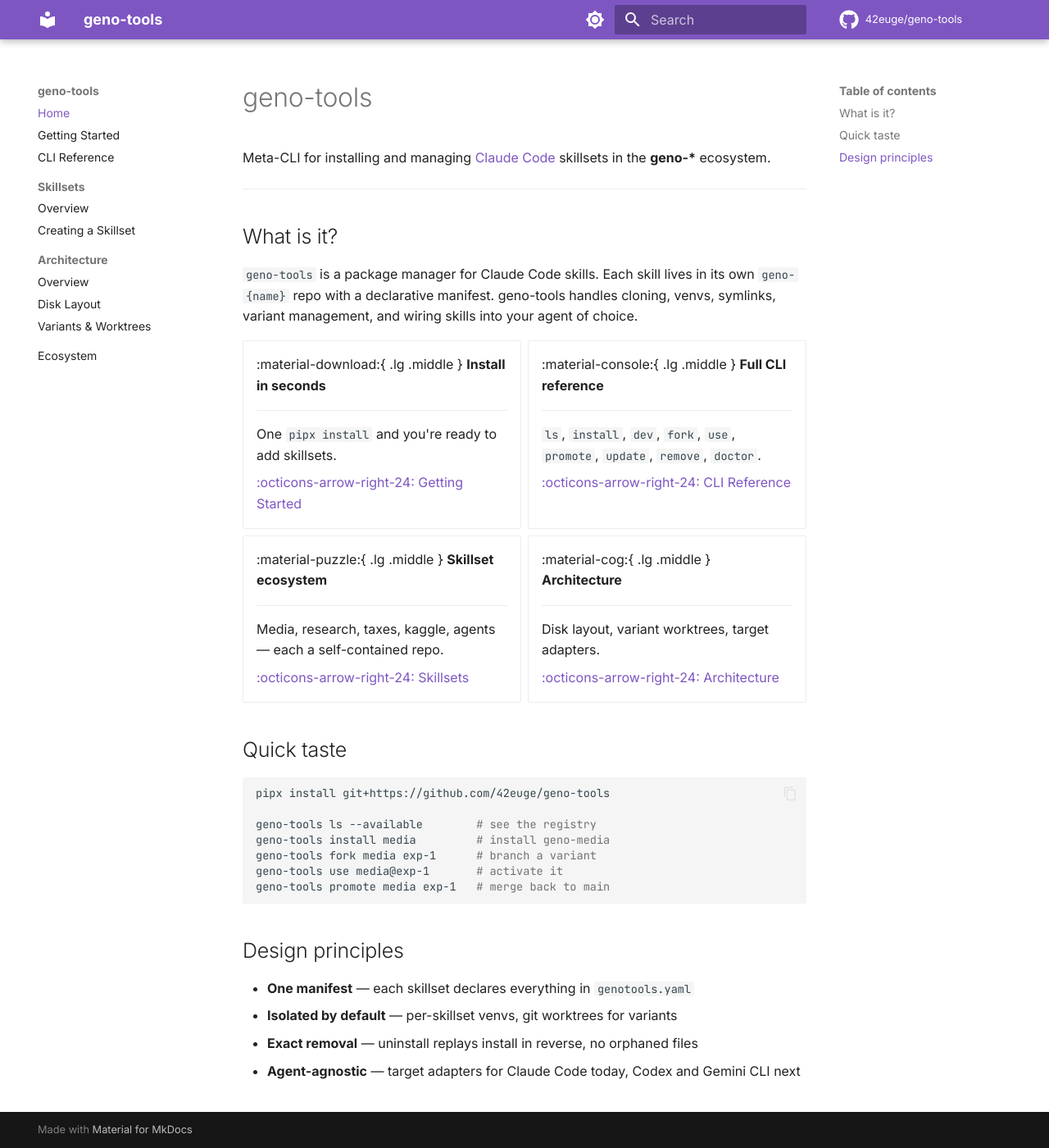
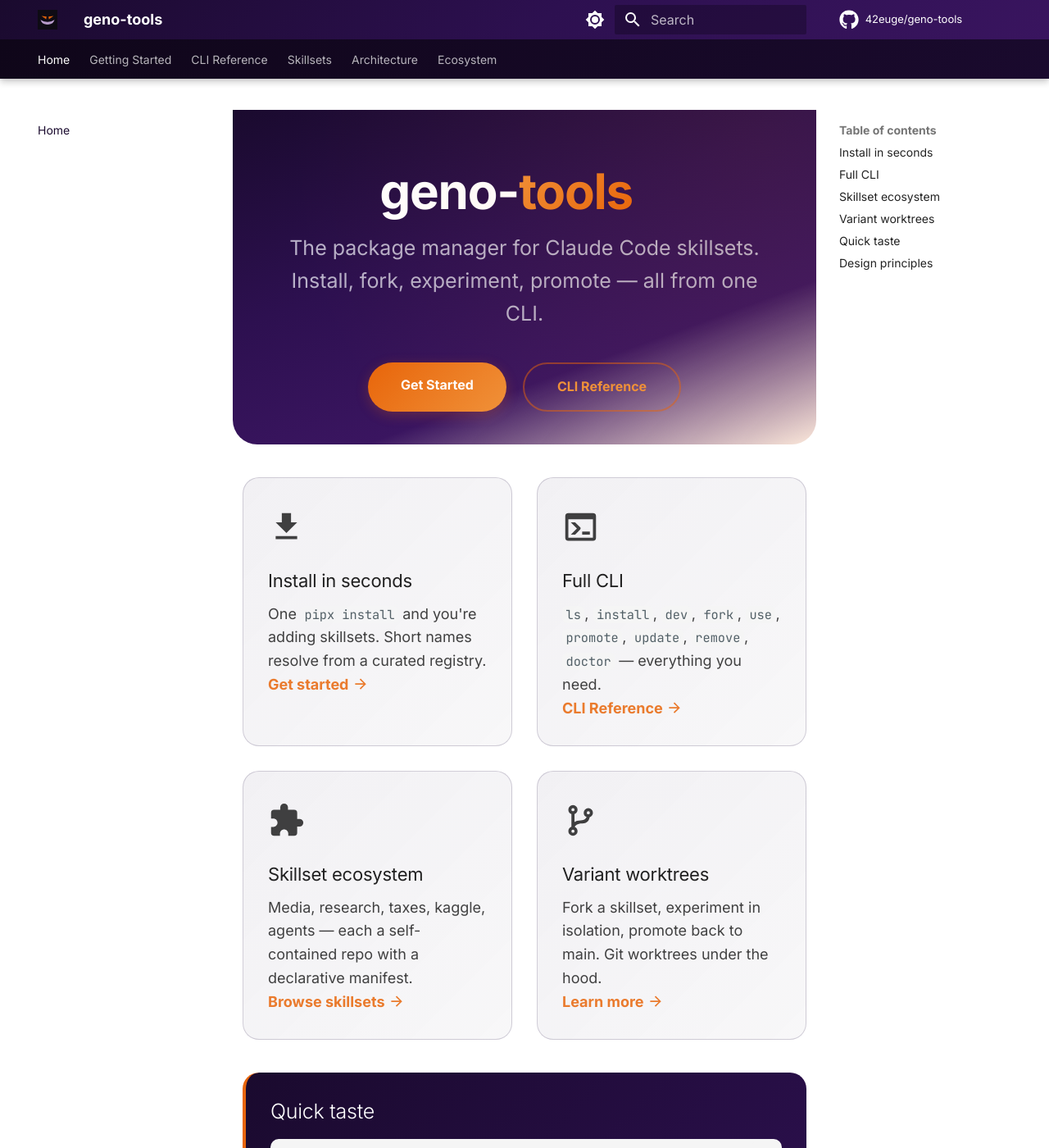
Before and after one commit to 42euge/geno-tools, an MkDocs documentation site: the page built from docs/index.md, in a window 1280 px wide and 1400 px high. Shown: the whole window at 82% size. Built offline with MkDocs 1.6.1 and Material for MkDocs 9.7.7, drawn with Linux system fonts in a browser that asks for light colours; comment, search, counter and statistics services are not loaded; some of the changed text lies outside the part shown.

Commit message:
Style docs site: hero landing page, custom purple+orange theme, logo
- Deep purple (#1a0a2e) + orange (#e8650a) color palette
- Hero section with gradient background and CTA buttons
- Feature cards with hover effects
- Custom nav tabs, table headers, admonitions
- Vector logo (Gengar-inspired face) as site logo + favicon
- Announcement banner
- Dark/light mode with custom colors for both

Co-Authored-By: Claude Opus 4.6 (1M context) <noreply@anthropic.com>

````diff
--- a/docs/index.md
+++ b/docs/index.md
@@ -1,48 +1,62 @@
-# geno-tools
+<div class="hero" markdown>
 
-Meta-CLI for installing and managing [Claude Code](https://docs.anthropic.com/en/docs/claude-code) skillsets in the **geno-\*** ecosystem.
+# geno-<span>tools</span>
 
----
+The package manager for Claude Code skillsets.
+Install, fork, experiment, promote — all from one CLI.
 
-## What is it?
-
-`geno-tools` is a package manager for Claude Code skills. Each skill lives in its own `geno-{name}` repo with a declarative manifest. geno-tools handles cloning, venvs, symlinks, variant management, and wiring skills into your agent of choice.
-
-<div class="grid cards" markdown>
-
--   :material-download:{ .lg .middle } **Install in seconds**
-
-    ---
-
-    One `pipx install` and you're ready to add skillsets.
-
-    [:octicons-arrow-right-24: Getting Started](getting-started.md)
-
--   :material-console:{ .lg .middle } **Full CLI reference**
-
-    ---
-
-    `ls`, `install`, `dev`, `fork`, `use`, `promote`, `update`, `remove`, `doctor`.
-
-    [:octicons-arrow-right-24: CLI Reference](cli-reference.md)
-
--   :material-puzzle:{ .lg .middle } **Skillset ecosystem**
-
-    ---
-
-    Media, research, taxes, kaggle, agents — each a self-contained repo.
-
-    [:octicons-arrow-right-24: Skillsets](skillsets/index.md)
-
--   :material-cog:{ .lg .middle } **Architecture**
-
-    ---
-
-    Disk layout, variant worktrees, target adapters.
-
-    [:octicons-arrow-right-24: Architecture](architecture/index.md)
+<div class="hero-buttons">
+<a href="getting-started/" class="btn-primary">Get Started</a>
+<a href="cli-reference/" class="btn-secondary">CLI Reference</a>
+</div>
 
 </div>
+
+<div class="feature-grid" markdown>
+
+<div class="feature-card" markdown>
+<span class="card-icon">:material-download:</span>
+
+### Install in seconds
+
+One `pipx install` and you're adding skillsets. Short names resolve from a curated registry.
+
+[Get started :material-arrow-right:](getting-started.md)
+</div>
+
+<div class="feature-card" markdown>
+<span class="card-icon">:material-console:</span>
+
+### Full CLI
+
+`ls`, `install`, `dev`, `fork`, `use`, `promote`, `update`, `remove`, `doctor` — everything you need.
+
+[CLI Reference :material-arrow-right:](cli-reference.md)
+</div>
+
+<div class="feature-card" markdown>
+<span class="card-icon">:material-puzzle:</span>
+
+### Skillset ecosystem
+
+Media, research, taxes, kaggle, agents — each a self-contained repo with a declarative manifest.
+
+[Browse skillsets :material-arrow-right:](skillsets/index.md)
+</div>
+
+<div class="feature-card" markdown>
+<span class="card-icon">:material-source-branch:</span>
+
+### Variant worktrees
+
+Fork a skillset, experiment in isolation, promote back to main. Git worktrees under the hood.
+
+[Learn more :material-arrow-right:](architecture/variants.md)
+</div>
+
+</div>
+
+<div class="quick-taste" markdown>
 
 ## Quick taste
 
@@ -56,9 +70,18 @@ geno-tools use media@exp-1       # activate it
 geno-tools promote media exp-1   # merge back to main
 ```
 
+</div>
+
 ## Design principles
 
-- **One manifest** — each skillset declares everything in `genotools.yaml`
-- **Isolated by default** — per-skillset venvs, git worktrees for variants
-- **Exact removal** — uninstall replays install in reverse, no orphaned files
-- **Agent-agnostic** — target adapters for Claude Code today, Codex and Gemini CLI next
+:material-file-document-outline: **One manifest**
+:   Each skillset declares everything in `genotools.yaml` — deps, scripts, configs.
+
+:material-shield-lock-outline: **Isolated by default**
+:   Per-skillset venvs. Git worktrees for variants. Nothing leaks.
+
+:material-undo: **Exact removal**
+:   Uninstall replays install in reverse. No orphaned files, ever.
+
+:material-puzzle-outline: **Agent-agnostic**
+:   Target adapters for Claude Code today. Codex and Gemini CLI next.
--- /dev/null
+++ b/docs/overrides/partials/announce.html
@@ -0,0 +1 @@
+geno-tools is in active development &mdash; <a href="https://github.com/42euge/geno-tools">star on GitHub</a> to follow along
--- /dev/null
+++ b/docs/stylesheets/extra.css
@@ -0,0 +1,288 @@
+/* ── Deep purple + orange palette ── */
+
+:root {
+  --md-primary-fg-color: #1a0a2e;
+  --md-primary-fg-color--light: #2d1b4e;
+  --md-primary-fg-color--dark: #0f0619;
+  --md-primary-bg-color: #fff;
+  --md-primary-bg-color--light: #ffffffb3;
+  --md-accent-fg-color: #e8650a;
+  --md-accent-fg-color--transparent: #e8650a1a;
+  --md-accent-bg-color: #fff;
+  --md-accent-bg-color--light: #ffffffb3;
+}
+
+[data-md-color-scheme="slate"] {
+  --md-primary-fg-color: #1a0a2e;
+  --md-primary-fg-color--light: #2d1b4e;
+  --md-primary-fg-color--dark: #0f0619;
+  --md-primary-bg-color: #e8e0f0;
+  --md-primary-bg-color--light: #e8e0f0b3;
+  --md-accent-fg-color: #f0923a;
+  --md-accent-fg-color--transparent: #f0923a1a;
+  --md-default-bg-color: #0e0b14;
+  --md-default-bg-color--light: #161120;
+  --md-default-bg-color--lighter: #1e1830;
+  --md-default-bg-color--lightest: #2a2240;
+  --md-default-fg-color: #e0dce6;
+  --md-default-fg-color--light: #b8b0c8;
+  --md-default-fg-color--lighter: #8a7fa0;
+  --md-default-fg-color--lightest: #5c5470;
+  --md-code-bg-color: #16112080;
+  --md-code-fg-color: #e0dce6;
+  --md-typeset-color: #e0dce6;
+  --md-typeset-a-color: #f0923a;
+  --md-footer-bg-color: #0a0710;
+  --md-footer-bg-color--dark: #060410;
+}
+
+/* ── Header gradient ── */
+
+.md-header {
+  background: linear-gradient(135deg, #1a0a2e 0%, #2d1050 50%, #3a1560 100%);
+}
+
+/* ── Tabs styling ── */
+
+.md-tabs {
+  background: linear-gradient(135deg, #0f0619 0%, #1a0a2e 100%);
+}
+
+.md-tabs__link--active,
+.md-tabs__link:hover {
+  color: #f0923a !important;
+}
+
+/* ── Hero section (home page only) ── */
+
+.md-typeset .hero {
+  text-align: center;
+  padding: 3rem 1rem 2rem;
+  margin: -0.6rem -0.6rem 2rem;
+  background: linear-gradient(160deg, #1a0a2e 0%, #2d1050 40%, #3a1560 70%, #e8650a20 100%);
+  border-radius: 0 0 1.5rem 1.5rem;
+  position: relative;
+  overflow: hidden;
+}
+
+.md-typeset .hero::before {
+  content: "";
+  position: absolute;
+  top: -50%;
+  left: -50%;
+  width: 200%;
+  height: 200%;
+  background: radial-gradient(circle at 70% 30%, #e8650a15 0%, transparent 50%);
+  pointer-events: none;
+}
+
+.md-typeset .hero h1 {
+  font-size: 3rem;
+  font-weight: 800;
+  color: #fff;
+  margin: 0 0 0.5rem;
+  letter-spacing: -0.02em;
+}
+
+.md-typeset .hero h1 span {
+  background: linear-gradient(135deg, #f0923a, #e8650a);
+  -webkit-background-clip: text;
+  -webkit-text-fill-color: transparent;
+  background-clip: text;
+}
+
+.md-typeset .hero p {
+  font-size: 1.25rem;
+  color: #b8b0c8;
+  max-width: 600px;
+  margin: 0 auto 2rem;
+}
+
+.md-typeset .hero .hero-buttons {
+  display: flex;
+  gap: 1rem;
+  justify-content: center;
+  flex-wrap: wrap;
+}
+
+.md-typeset .hero .hero-buttons a {
+  display: inline-block;
+  padding: 0.75rem 2rem;
+  border-radius: 2rem;
+  font-weight: 600;
+  text-decoration: none;
+  transition: all 0.2s ease;
+}
+
+.md-typeset .hero .hero-buttons .btn-primary {
+  background: linear-gradient(135deg, #e8650a, #f0923a);
+  color: #fff;
+  box-shadow: 0 4px 15px #e8650a40;
+}
+
+.md-typeset .hero .hero-buttons .btn-primary:hover {
+  box-shadow: 0 6px 25px #e8650a60;
+  transform: translateY(-2px);
+}
+
+.md-typeset .hero .hero-buttons .btn-secondary {
+  border: 2px solid #e8650a80;
+  color: #f0923a;
+}
+
+.md-typeset .hero .hero-buttons .btn-secondary:hover {
+  background: #e8650a15;
+  border-color: #e8650a;
+}
+
+/* ── Feature cards ── */
+
+.md-typeset .feature-grid {
+  display: grid;
+  grid-template-columns: repeat(auto-fit, minmax(250px, 1fr));
+  gap: 1.5rem;
+  margin: 2rem 0;
+}
+
+.md-typeset .feature-card {
+  background: linear-gradient(135deg, #2d1b4e10, #1a0a2e08);
+  border: 1px solid #2d1b4e30;
+  border-radius: 1rem;
+  padding: 1.5rem;
+  transition: all 0.25s ease;
+  position: relative;
+  overflow: hidden;
+}
+
+[data-md-color-scheme="slate"] .md-typeset .feature-card {
+  background: linear-gradient(135deg, #2d1b4e30, #1a0a2e20);
+  border-color: #3a156040;
+}
+
+.md-typeset .feature-card:hover {
+  border-color: #e8650a60;
+  transform: translateY(-3px);
+  box-shadow: 0 8px 30px #e8650a15;
+}
+
+.md-typeset .feature-card .card-icon {
+  font-size: 2rem;
+  margin-bottom: 0.75rem;
+  display: block;
+}
+
+.md-typeset .feature-card h3 {
+  margin: 0 0 0.5rem;
+  font-size: 1.1rem;
+}
+
+.md-typeset .feature-card p {
+  margin: 0;
+  font-size: 0.9rem;
+  opacity: 0.85;
+}
+
+.md-typeset .feature-card a {
+  color: #e8650a;
+  font-weight: 600;
+  text-decoration: none;
+}
+
+.md-typeset .feature-card a:hover {
+  text-decoration: underline;
+}
+
+/* ── Code blocks ── */
+
+.md-typeset code {
+  border-radius: 0.3rem;
+}
+
+.md-typeset pre > code {
+  border-radius: 0.5rem;
+}
+
+[data-md-color-scheme="slate"] .highlight code {
+  border: 1px solid #2d1b4e40;
+}
+
+/* ── Admonitions with orange accents ── */
+
+.md-typeset .admonition.tip,
+.md-typeset details.tip {
+  border-color: #e8650a;
+}
+
+.md-typeset .tip > .admonition-title,
+.md-typeset .tip > summary {
+  background-color: #e8650a15;
+}
+
+.md-typeset .tip > .admonition-title::before,
+.md-typeset .tip > summary::before {
+  background-color: #e8650a;
+}
+
+/* ── Tables ── */
+
+.md-typeset table:not([class]) th {
+  background: linear-gradient(135deg, #1a0a2e, #2d1050);
+  color: #fff;
+}
+
+[data-md-color-scheme="slate"] .md-typeset table:not([class]) th {
+  background: linear-gradient(135deg, #2d1b4e, #3a1560);
+}
+
+/* ── Quick taste section ── */
+
+.md-typeset .quick-taste {
+  margin: 2rem 0;
+  padding: 1.5rem;
+  background: linear-gradient(135deg, #1a0a2e, #2d1050);
+  border-radius: 1rem;
+  border-left: 4px solid #e8650a;
+}
+
+.md-typeset .quick-taste h2 {
+  color: #fff;
+  margin-top: 0;
+}
+
+/* ── Footer ── */
+
+.md-footer {
+  background: linear-gradient(135deg, #0f0619, #1a0a2e);
+}
+
+/* ── Scrollbar (dark mode) ── */
+
+[data-md-color-scheme="slate"] ::-webkit-scrollbar {
+  width: 8px;
+}
+
+[data-md-color-scheme="slate"] ::-webkit-scrollbar-track {
+  background: #0e0b14;
+}
+
+[data-md-color-scheme="slate"] ::-webkit-scrollbar-thumb {
+  background: #2d1b4e;
+  border-radius: 4px;
+}
+
+[data-md-color-scheme="slate"] ::-webkit-scrollbar-thumb:hover {
+  background: #3a1560;
+}
+
+/* ── Announcement bar ── */
+
+.md-banner {
+  background: linear-gradient(90deg, #e8650a, #f0923a);
+  color: #fff;
+  font-weight: 600;
+}
+
+.md-banner a {
+  color: #fff;
+  text-decoration: underline;
+}
--- a/mkdocs.yml
+++ b/mkdocs.yml
@@ -6,46 +6,58 @@ repo_name: 42euge/geno-tools
 
 theme:
   name: material
+  custom_dir: docs/overrides
   palette:
     - media: "(prefers-color-scheme: light)"
       scheme: default
-      primary: deep purple
-      accent: amber
+      primary: custom
+      accent: custom
       toggle:
         icon: material/brightness-7
         name: Switch to dark mode
     - media: "(prefers-color-scheme: dark)"
       scheme: slate
-      primary: deep purple
-      accent: amber
+      primary: custom
+      accent: custom
       toggle:
         icon: material/brightness-4
         name: Switch to light mode
   font:
     text: Inter
     code: JetBrains Mono
+  logo: assets/logo.svg
+  favicon: assets/favicon.png
   icon:
     repo: fontawesome/brands/github
   features:
+    - navigation.tabs
+    - navigation.tabs.sticky
     - navigation.sections
     - navigation.expand
     - navigation.top
+    - navigation.indexes
     - content.code.copy
+    - content.code.annotate
     - search.highlight
+    - search.suggest
     - toc.follow
+    - announce.dismiss
 
 nav:
   - Home: index.md
   - Getting Started: getting-started.md
   - CLI Reference: cli-reference.md
   - Skillsets:
-      - Overview: skillsets/index.md
+      - skillsets/index.md
       - Creating a Skillset: skillsets/creating.md
   - Architecture:
-      - Overview: architecture/index.md
+      - architecture/index.md
       - Disk Layout: architecture/layout.md
       - Variants & Worktrees: architecture/variants.md
   - Ecosystem: ecosystem.md
+
+extra_css:
+  - stylesheets/extra.css
 
 markdown_extensions:
   - admonition
@@ -56,7 +68,17 @@ markdown_extensions:
   - pymdownx.inlinehilite
   - pymdownx.tabbed:
       alternate_style: true
+  - pymdownx.emoji:
+      emoji_index: !!python/name:material.extensions.emoji.twemoji
+      emoji_generator: !!python/name:material.extensions.emoji.to_svg
   - attr_list
   - md_in_html
+  - def_list
   - toc:
       permalink: true
+
+extra:
+  social:
+    - icon: fontawesome/brands/github
+      link: https://github.com/42euge
+  generator: false
````
Also changed, not shown: docs/assets/favicon.png (added), docs/assets/logo.svg (added).
